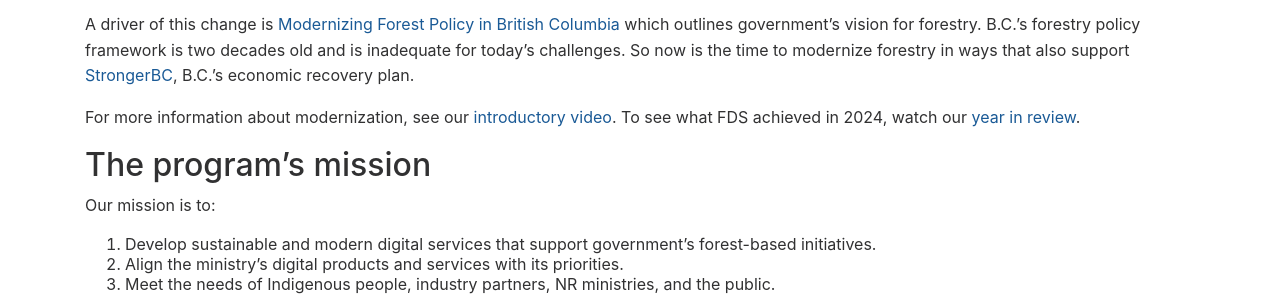
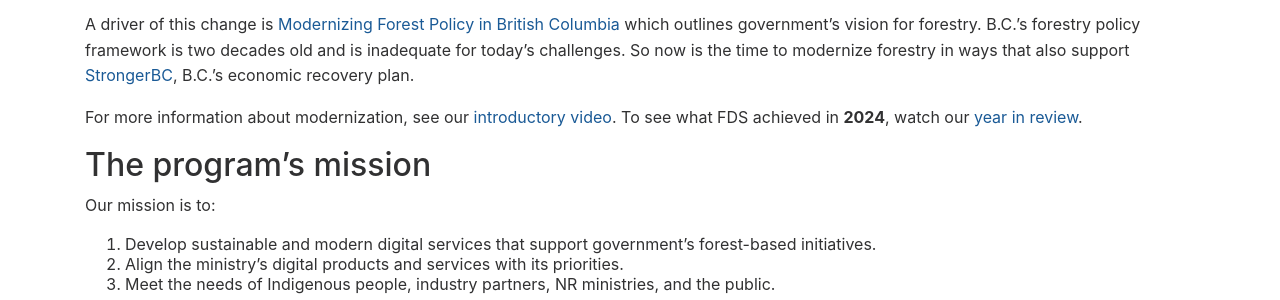
Before and after one commit to bcgov/forestry-digital-services, a Jekyll site: the page built from collections/_pages/index.md, in a window 1280 px wide. Shown: the part 449-749 px from the top of the page. Built offline with Jekyll 4.4.1, drawn with Linux system fonts in a browser that asks for light colours; nearby versions of some CDN libraries.

```diff
--- a/collections/_pages/index.md
+++ b/collections/_pages/index.md
@@ -13,7 +13,7 @@ The Forestry Digital Services (FDS) program is a five-year capital project progr
 
 A driver of this change is [Modernizing Forest Policy in British Columbia](https://www2.gov.bc.ca/gov/content/industry/forestry/competitive-forest-industry) which outlines government’s vision for forestry. B.C.’s forestry policy framework is two decades old and is inadequate for today’s challenges. So now is the time to modernize forestry in ways that also support [StrongerBC](https://strongerbc.gov.bc.ca/), B.C.’s economic recovery plan.
 
-For more information about modernization, see our [introductory video](https://www.youtube.com/watch?v=wu1pbKvGsOM). To see what FDS achieved in 2024, watch our [year in review](https://youtu.be/fm62KY0R7kE).
+For more information about modernization, see our [introductory video](https://www.youtube.com/watch?v=wu1pbKvGsOM). To see what FDS achieved in <b>2024</b>, watch our [year in review](https://youtu.be/fm62KY0R7kE).
 
 ## The program’s mission
 
```
